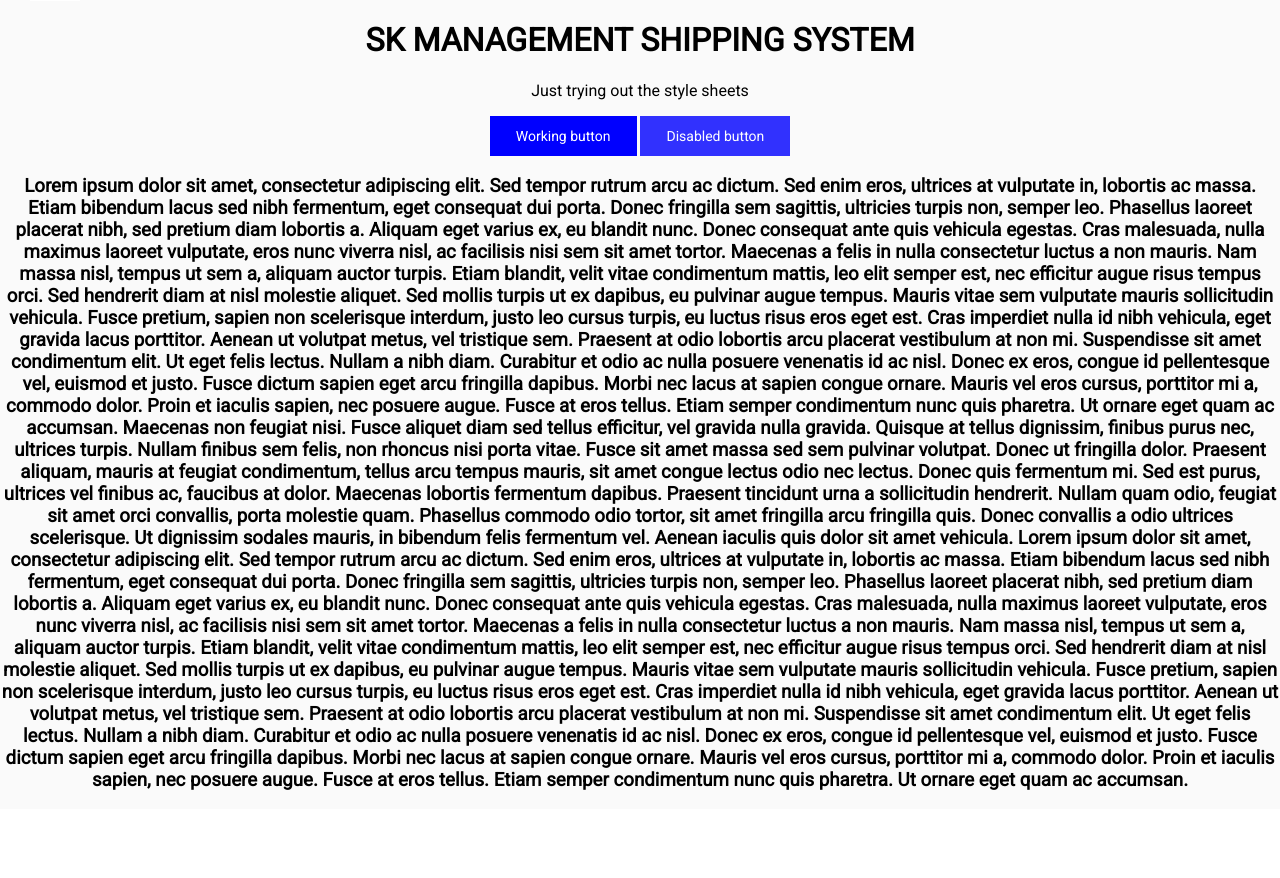
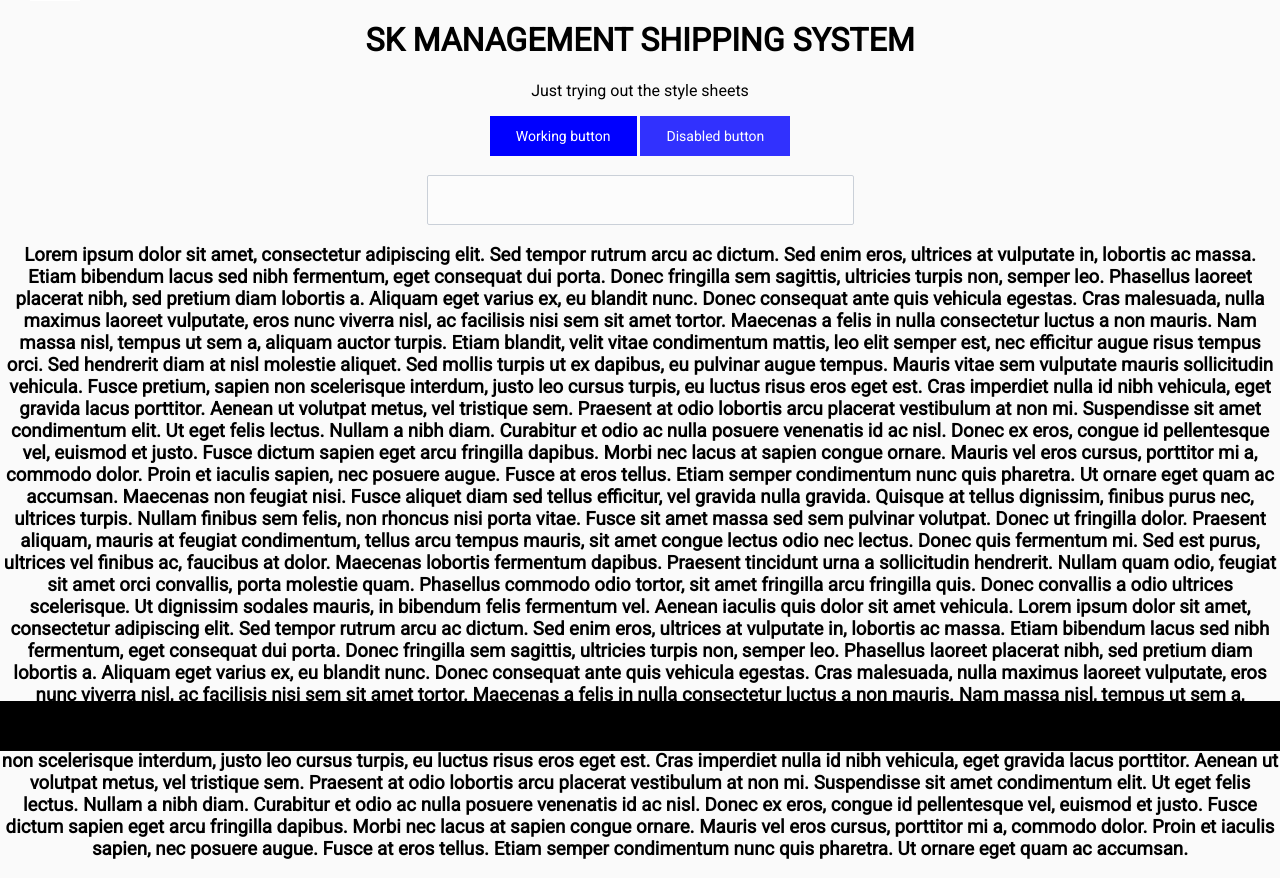
Before and after one commit to Garreh/css, a PHP site: page /default.html in a window 1280 px wide. Shown: the part 49-927 px from the top of the page. Before the commit the page ends 839 px from the top, so only its background shows below. Run offline with PHP 8.4, Linux system fonts and the light colour scheme; some libraries are stand-ins or nearby versions.

Commit message:
8/12/2018/10:40
added footer /input field

```diff
--- a/Website/default.html
+++ b/Website/default.html
@@ -42,7 +42,9 @@
 <p>Just trying out the style sheets</p>
 <button class="button">Working button</button>
 <button class="buttondisabled">Disabled button</button>
-
+<br>
+<br>
+<input type="text" class="input" name="" value="">
 
 <h3>Lorem ipsum dolor sit amet, consectetur adipiscing elit. Sed tempor rutrum arcu ac dictum. Sed enim eros, ultrices at vulputate in, lobortis ac massa. Etiam bibendum lacus sed nibh fermentum, eget consequat dui porta. Donec fringilla sem sagittis, ultricies turpis non, semper leo. Phasellus laoreet placerat nibh, sed pretium diam lobortis a. Aliquam eget varius ex, eu blandit nunc. Donec consequat ante quis vehicula egestas. Cras malesuada, nulla maximus laoreet vulputate, eros nunc viverra nisl, ac facilisis nisi sem sit amet tortor. Maecenas a felis in nulla consectetur luctus a non mauris. Nam massa nisl, tempus ut sem a, aliquam auctor turpis. Etiam blandit, velit vitae condimentum mattis, leo elit semper est, nec efficitur augue risus tempus orci.
 
@@ -64,4 +66,10 @@ Nullam a nibh diam. Curabitur et odio ac nulla posuere venenatis id ac nisl. Don
 </center>
 
 </body>
+<footer>
+<div class="foot">
+
+</div>
+
+</footer>
 </html>
--- a/Website/main.css
+++ b/Website/main.css
@@ -139,3 +139,23 @@ body{
   font-size: 50px;
   font-color: red;
 }
+
+.input{
+  background-color: #FFFFFF;
+  border: 1px solid #8492A6;
+  border-radius: 2px;
+  opacity: 0.4;
+  width: 427px;
+  height: 50px;
+  font-size: 18px;
+
+}
+
+.foot{
+	height: 50px;
+	background-color: black;
+	position:fixed;
+	bottom: 0;
+	width: 100%;
+
+}
```
